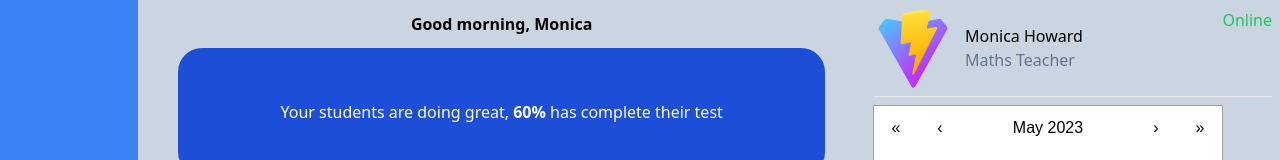
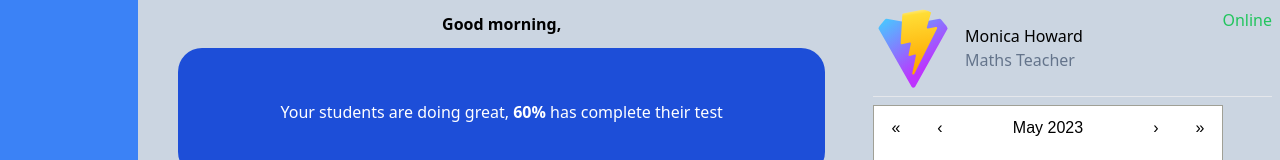
Before and after one commit to Adegbite-Joshua/HopeAcademy, a React (Vite) app: page /dashboard in a window 1280 px wide. Shown: the top 160 px of the page. Built offline with nearby package versions, Linux system fonts and the light colour scheme; no server answers.

Commit message:
Working on setting the feched data in to redux global state

```diff
--- a/src/Components/StaffDashboard/DashboardMainDiv.jsx
+++ b/src/Components/StaffDashboard/DashboardMainDiv.jsx
@@ -1,13 +1,30 @@
-import React from 'react'
+import React, {useEffect, useState} from 'react'
+import { useDispatch, useSelector } from 'react-redux'
+import { useNavigate } from 'react-router-dom'
 import StaffGroup from './StaffGroup'
 import SubmittedTest from './SubmittedTest'
 import TopStudents from './TopStudents'
+import { fetchStaff } from '../../redux/staffInformation'
 
 const DashboardMainDiv = () => {
+  const navigate = useNavigate()
+  const dispatch = useDispatch()
+  const [staffInfo, setstaffInfo] = useState(useSelector((state)=>state.staffInformation.staffInformation))
+
+  const decide = ()=>{
+    dispatch(fetchStaff())
+    // console.log(staffInfo);
+    if (staffInfo == 'error') {
+      navigate('/signin')
+    }
+  }
+  useEffect(() => {
+    // decide()
+  }, [])
   return (
     <>
         <div className='DashboardMainDiv mt-16 md:mt-0 h-screen basis-full md:basis-7/12 px-5 overflow-y-auto'>
-            <h1 className='font-bold m-3 text-center'>Good morning, Monica</h1>
+            <h1 className='font-bold m-3 text-center'>Good morning, {staffInfo.firstName}</h1>
             <div className='w-100 h-32 bg-blue-700 rounded-3xl mx-5 flex justify-center items-center text-white'>
                 <h3>Your students are doing great, <span className='font-semibold'>60%</span> has complete their test</h3>
             </div>
--- a/src/Components/StaffDashboard/StaffDashboard.jsx
+++ b/src/Components/StaffDashboard/StaffDashboard.jsx
@@ -5,22 +5,48 @@ import DashboardNav from './DashboardNav'
 import DashboardOtherSide from './DashboardOtherSide'
 import {useSelector, useDispatch} from 'react-redux'
 import {fetchStaff} from '../../redux/staffInformation'
+import axios from 'axios'
 
 
 
 const StaffDashboard = () => {
   const navigate = useNavigate()
   const dispatch = useDispatch()
-  const [staffInfo, setstaffInfo] = useState([])
-  useSelector((state)=>state.staffInformation.staffInformation)
+  const [staffInfo, setstaffInfo] = useState(useSelector((state)=>state.staffInformation.staffInformation))
+
   const decide = ()=>{
-    dispatch(fetchStaff())
-    console.log(staffInfo);
-    if (staffInfo == 'error') {
-      navigate('/signin')
-    }
+
+    let endpoint = 'http://localhost:7777/staff/dashboard'
+            let staffEmail = localStorage.getItem('staffemail')
+            let staffPassword = localStorage.getItem('staffpassword')
+            let staffClass = localStorage.getItem('staffclass')
+            let details = {
+                staffClass,
+                staffEmail,
+                staffPassword
+            }
+            axios.post(endpoint, details)
+            .then((res)=>{
+                console.log(res)
+                if (res.status==200) {
+                  dispatch(fetchStaff(res.data))
+                  console.log(staffInfo);
+                    // Object.assign(state.staffInformation=res.data)
+                    // state.staffInformation = res.data
+                } else if(res.status != 200){
+                    state.staffInformation = 'error'
+                }
+            })
+            .catch((err)=>{
+                console.log(err);
+            })
+    // console.log(staffInfo);
+    // if (staffInfo == 'error') {
+    //   navigate('/signin')
+    // }
   }
   useEffect(() => {
+    // setTimeout(()=>decide, 10);
     decide()
   }, [])
 
--- a/src/redux/staffInformation.js
+++ b/src/redux/staffInformation.js
@@ -1,34 +1,21 @@
-import { createSlice } from "@reduxjs/toolkit";
+import { createSlice, current } from "@reduxjs/toolkit";
 import axios from "axios";
-let staffEmail = localStorage.getItem('staffemail')
-let staffPassword = localStorage.getItem('staffpassword')
-let staffClass = localStorage.getItem('staffclass')
-let details = {
-    staffClass,
-    staffEmail,
-    staffPassword
-}
-let endpoint = 'http://localhost:7777/staff/dashboard'
 
 export const staffInformation = createSlice({
     name: 'counter',
     initialState: {
-        staffInformation: [],
+        staffInformation: {},
         staffFetchingState: true
     },
     reducers: {
-        fetchStaff: (state)=>{
-            axios.post(endpoint, details)
-            .then((res)=>{
-                if (res.status==200) {
-                    state.staffInformation = res.data
-                } else if(res.status != 200){
-                    state.staffInformation = 'error'
-                }
-            })
-            .catch((err)=>{
-                console.log(err);
-            })
+        fetchStaff: (state, action)=>{
+            console.log('fetching');
+            // console.log(state)
+            state.staffInformation = action.payload
+            // current(state.staffInformation) = 'rfdkjhjsd'
+            // console.log(current(state.staffInformation));
+            // Object.assign(state.staffInformation = 'hjhjg')
+            // console.log(current(state));
         }
     }
 })
```
